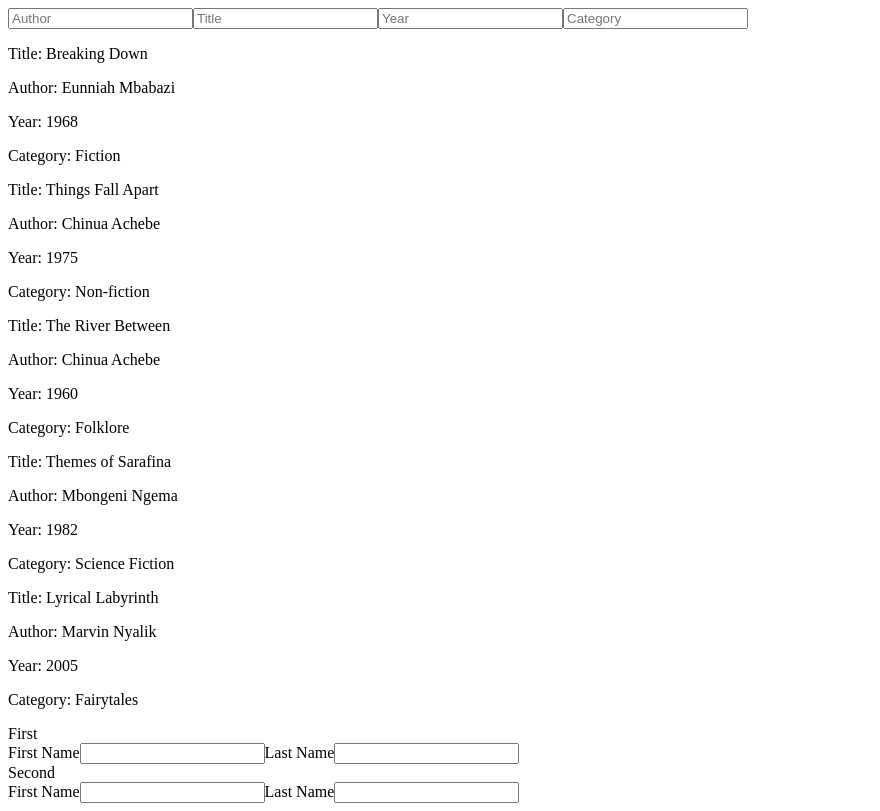
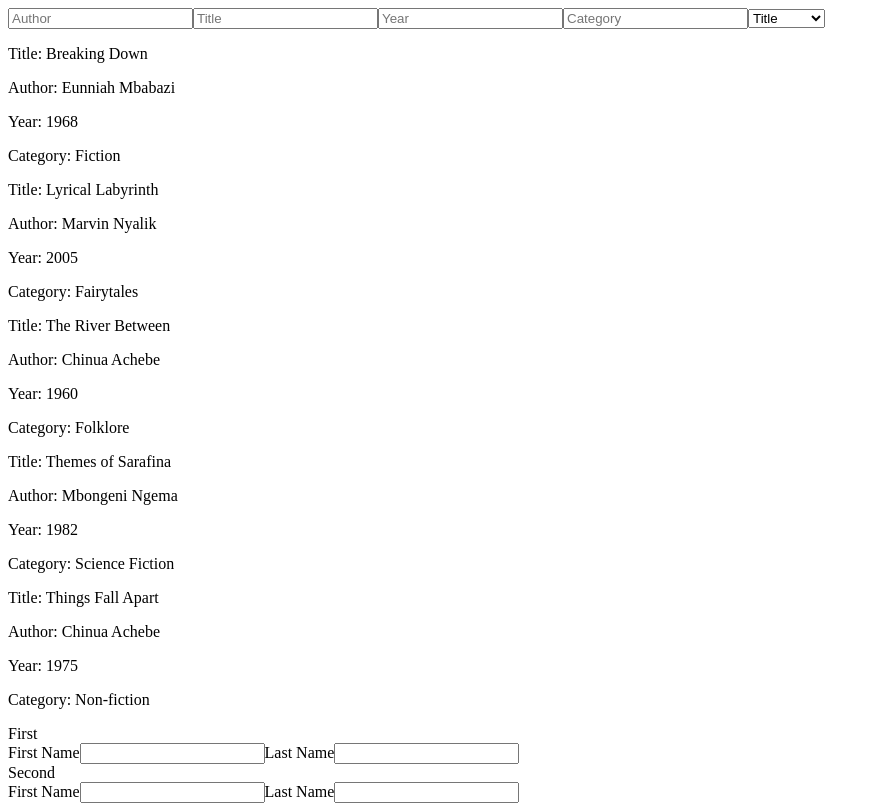
Before and after one commit to marvin-nyalik/IncognitoReact, a React (Vite) app: page /books in a window 1280 px wide. Shown: the whole page, without its empty margins (0-880 px from the left). Built offline with nearby package versions, Linux system fonts and the light colour scheme.

Commit message:
Add sorting functionality by book fields

```diff
--- a/src/components/Books.jsx
+++ b/src/components/Books.jsx
@@ -17,6 +17,11 @@ const Books = () => {
   });
 
   const [filteredBooks, setFilteredBooks] = useState(booksData);
+  const [sortBy, setSortBy] = useState('title');
+
+  const handleSortChange = (e) => {
+    setSortBy(e.target.value);
+  };
 
   useEffect(() => {
     const filterResult = booksData.filter(book =>
@@ -24,9 +29,23 @@ const Books = () => {
       book.category.toLowerCase().includes(filter.category.trim().toLowerCase()) &&
       book.title.toLowerCase().includes(filter.title.trim().toLowerCase()) &&
       (filter.year === '' || book.year.toString().includes(filter.year)))
+
+    filterResult.sort((a,b) => {
+      if (sortBy === 'year'){
+        const valueA = a[sortBy].toString().toLowerCase()
+        const valueB = b[sortBy].toString().toLowerCase()
+
+        return valueA.localeCompare(valueB);
+      }
+      const valueA = a[sortBy].toLowerCase()
+      const valueB = b[sortBy].toLowerCase()
+
+      return valueA.localeCompare(valueB);
+    });
+
     setFilteredBooks(filterResult);
   },
-  [filter])
+  [filter, sortBy])
 
   const handleInputChange = (e) => {
     const { name, value } = e.target;
@@ -37,7 +56,6 @@ const Books = () => {
   }
 
 
-
   return (
     <>
     <div>
@@ -45,9 +63,15 @@ const Books = () => {
       <input type="text" name="title" placeholder="Title" onChange={handleInputChange} />
       <input type="text" name="year" placeholder="Year" onChange={handleInputChange} />
       <input type="text" name="category" placeholder="Category" onChange={handleInputChange} />
+      <select value={sortBy} onChange={handleSortChange}>
+        <option value="title">Title</option>
+        <option value="author">Author</option>
+        <option value="year">Year</option>
+        <option value="category">Category</option>
+      </select>
     </div>
     {filteredBooks && filteredBooks.map((book) => (
-      <div>
+      <div key={book.title}>
         <p>Title: {book.title}</p>
         <p>Author: {book.author}</p>
         <p>Year: {book.year}</p>
```
